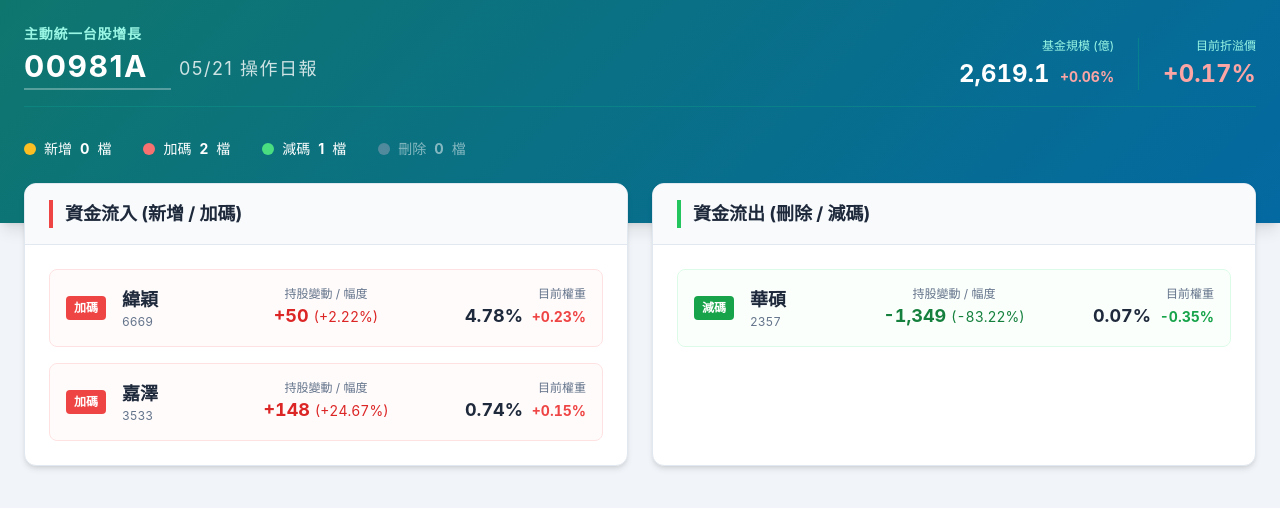
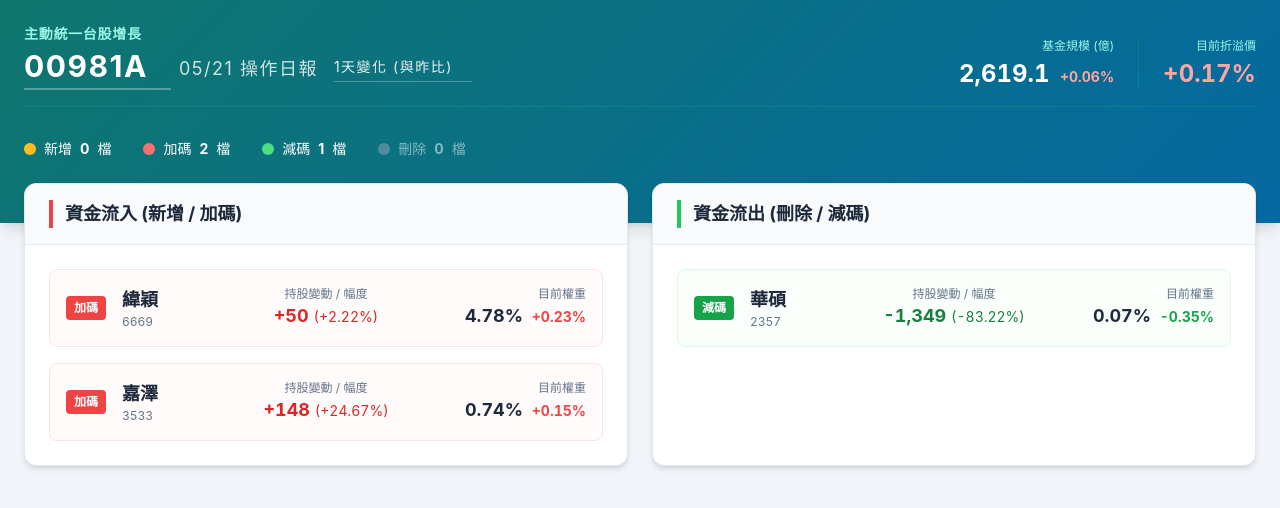
Before and after one commit to twfcinv-svg/Active-ETF, a plain HTML site: page index.html in a window 1280 px wide. Drawn offline with nearby package versions, Linux system fonts and the light colour scheme.

Commit message:
Update index.html

```diff
--- a/index.html
+++ b/index.html
@@ -23,7 +23,12 @@
                         <select id="etfSelector" class="bg-transparent border-b-2 border-white/30 focus:outline-none focus:border-white cursor-pointer pb-1 appearance-none pr-4 text-white">
                             <option value="" disabled selected>載入中...</option>
                         </select>
-                        <span class="text-lg font-normal ml-2 opacity-80" id="dateDisplay">05/21 操作日報</span>
+                        <span class="text-lg font-normal ml-2 opacity-80" id="dateDisplay">--/-- 操作日報</span>
+
+                        <select id="timeSelector" class="ml-4 bg-transparent border-b border-white/30 text-sm font-normal opacity-90 focus:outline-none focus:border-white cursor-pointer pb-1 appearance-none text-white">
+                            <option value="1" class="text-slate-800">1天變化 (與昨比)</option>
+                            <option value="2" class="text-slate-800">3天變化 (期間累計)</option>
+                        </select>
                     </h1>
                 </div>
                 <div class="flex gap-6 text-right">
@@ -73,13 +78,15 @@
     </main>
 
     <script>
+        let globalData = []; // 儲存全域資料供切換時使用
+
         async function initDashboard() {
             try {
                 const response = await fetch('data.csv');
                 const csvData = await response.text();
                 const rows = csvData.split('\n').filter(row => row.trim() !== '').slice(1);
 
-                const data = rows.map(row => {
+                globalData = rows.map(row => {
                     const cols = row.split(',');
                     return {
                         date: cols[0],
@@ -92,7 +99,7 @@
                     };
                 });
 
-                const etfMap = [...new Set(data.map(d => `${d.etfId}|${d.etfName}`))];
+                const etfMap = [...new Set(globalData.map(d => `${d.etfId}|${d.etfName}`))];
                 const selector = document.getElementById('etfSelector');
                 selector.innerHTML = '';
 
@@ -105,8 +112,11 @@
                     selector.appendChild(opt);
                 });
 
-                selector.addEventListener('change', () => renderEtfData(data, selector.value));
-                renderEtfData(data, selector.value);
+                // 綁定 ETF 切換與天數切換事件
+                selector.addEventListener('change', () => renderEtfData());
+                document.getElementById('timeSelector').addEventListener('change', () => renderEtfData());
+
+                renderEtfData(); // 初次渲染
 
             } catch (error) {
                 console.error("資料讀取失敗:", error);
@@ -114,15 +124,24 @@
             }
         }
 
-        function renderEtfData(allData, selectedEtfId) {
-            const etfData = allData.filter(d => d.etfId === selectedEtfId);
+        function renderEtfData() {
+            const selectedEtfId = document.getElementById('etfSelector').value;
+            const lookbackDays = parseInt(document.getElementById('timeSelector').value); // 取得選取的天數
+
+            const etfData = globalData.filter(d => d.etfId === selectedEtfId);
             const dates = [...new Set(etfData.map(d => d.date))].sort();
 
+            if(dates.length === 0) return;
+
             const today = dates[dates.length - 1];
-            const yesterday = dates[dates.length - 2];
+
+            // 計算比較的日期，如果選擇 3天(lookback=2)，但資料不夠，就抓最舊的那天(index=0)
+            let compareIndex = dates.length - 1 - lookbackDays;
+            if (compareIndex < 0) compareIndex = 0;
+            const compareDate = dates[compareIndex];
 
             const todayStocks = etfData.filter(d => d.date === today);
-            const yesterdayStocks = etfData.filter(d => d.date === yesterday);
+            const compareStocks = etfData.filter(d => d.date === compareDate);
 
             const formattedDate = `${today.substring(4,6)}/${today.substring(6,8)}`;
             document.getElementById('etfTitle').textContent = todayStocks[0].etfName;
@@ -135,8 +154,9 @@
 
             let counts = { 'NEW': 0, 'ADD': 0, 'REDUCE': 0, 'DELETE': 0 };
 
+            // 以最新一天為基準，比對過去
             todayStocks.forEach(stock => {
-                const prevVersion = yesterdayStocks.find(s => s.stockId === stock.stockId);
+                const prevVersion = compareStocks.find(s => s.stockId === stock.stockId);
                 let status = '';
                 let diffAmount = 0;
                 let diffWeight = 0;
@@ -167,7 +187,8 @@
                 }
             });
 
-            yesterdayStocks.forEach(stock => {
+            // 檢查過去有，但今天不見的標的 (刪除)
+            compareStocks.forEach(stock => {
                 const todayVersion = todayStocks.find(s => s.stockId === stock.stockId);
                 if (!todayVersion) {
                     counts['DELETE']++;
@@ -181,8 +202,8 @@
             document.getElementById('countReduce').textContent = counts['REDUCE'];
             document.getElementById('countDelete').textContent = counts['DELETE'];
 
-            if (inflowList.innerHTML === '') inflowList.innerHTML = getEmptyStateHTML('今日無新增或加碼標的');
-            if (outflowList.innerHTML === '') outflowList.innerHTML = getEmptyStateHTML('今日無刪除或減碼標的');
+            if (inflowList.innerHTML === '') inflowList.innerHTML = getEmptyStateHTML('期間無新增或加碼標的');
+            if (outflowList.innerHTML === '') outflowList.innerHTML = getEmptyStateHTML('期間無刪除或減碼標的');
         }
 
         function createCardHTML(stock, status, diffAmount, diffPercent, currentWeight, diffWeight) {
```
